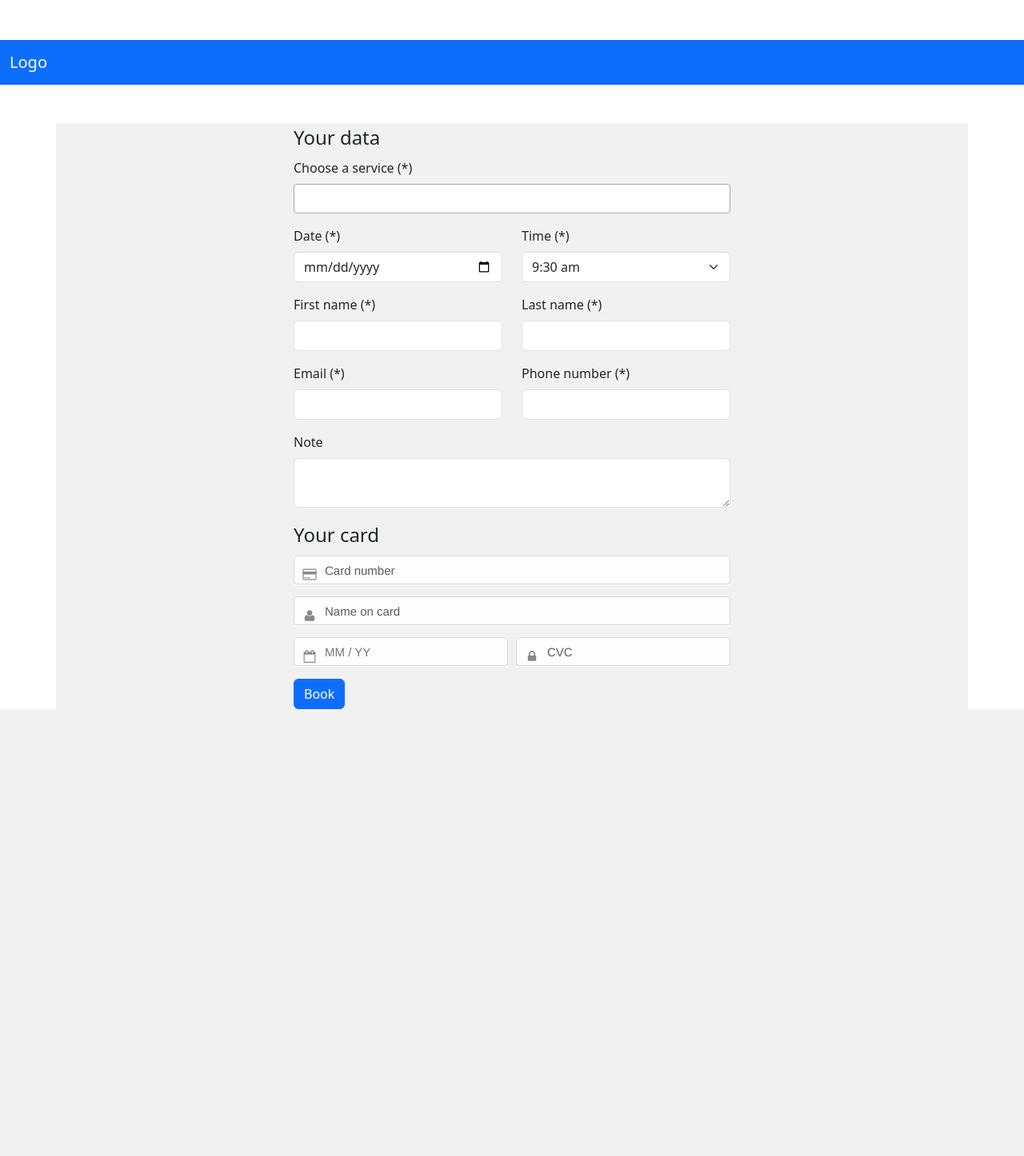
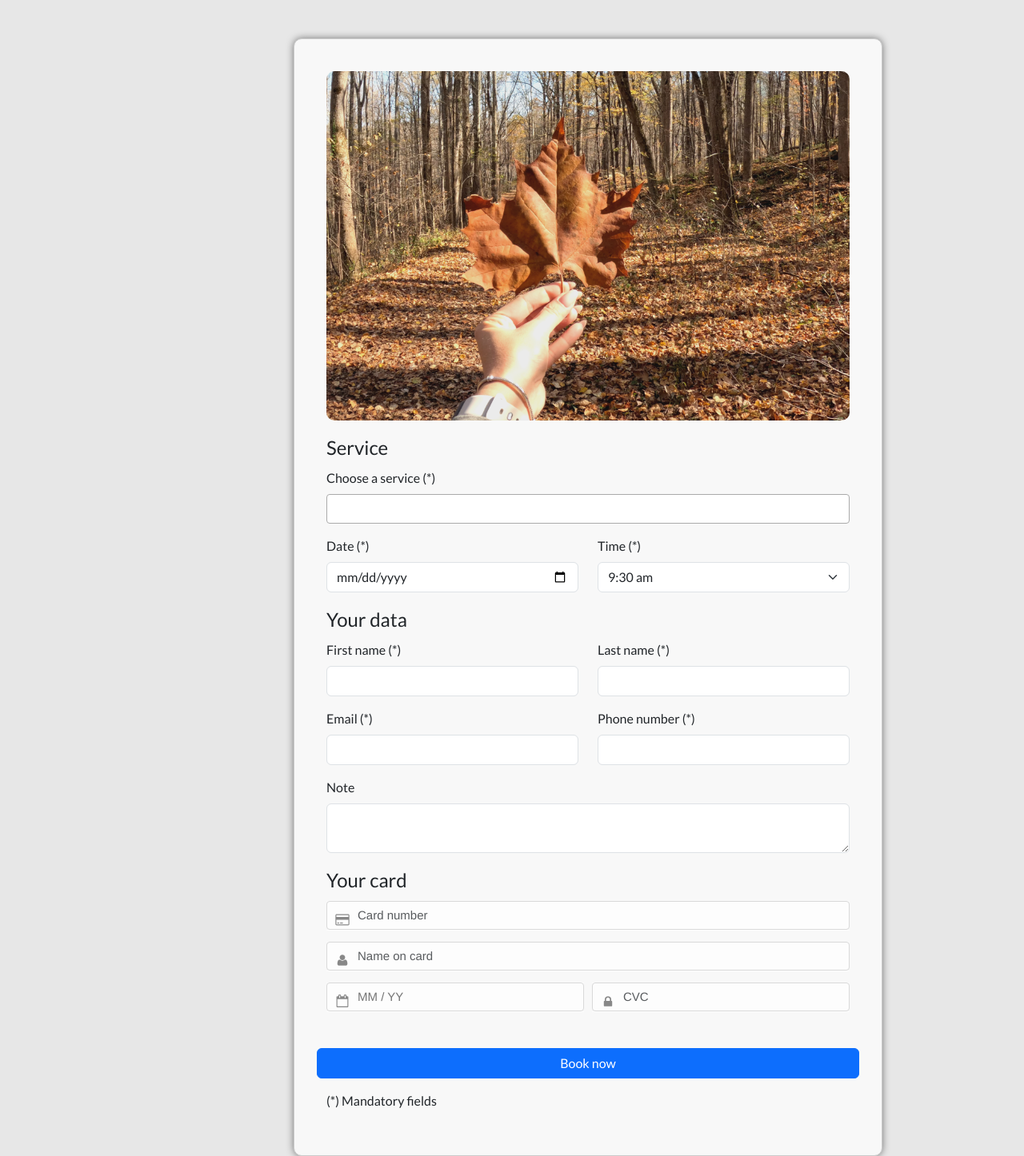
Before and after one commit to osliandy91/booking-php, a PHP site: page / in a window 1280 px wide. Shown: the whole page at 80% size. Before the commit the page ends 887 px from the top, so only its background shows below. Run offline with PHP 8.4, Linux system fonts and the light colour scheme; some libraries are stand-ins or nearby versions.

Commit message:
fix estilos

```diff
--- a/index.php
+++ b/index.php
@@ -3,32 +3,45 @@
 <head>
     <meta charset="UTF-8">
     <meta name="viewport" content="width=device-width, initial-scale=1.0">
-    <title>Formulario de Datos</title>
+    <title>Cucky nails booking</title>
     <link href="https://cdn.jsdelivr.net/npm/bootstrap@5.3.3/dist/css/bootstrap.min.css" rel="stylesheet" integrity="sha384-QWTKZyjpPEjISv5WaRU9OFeRpok6YctnYmDr5pNlyT2bRjXh0JMhjY6hW+ALEwIH" crossorigin="anonymous">
     <link href="./CardJs-master/card-js.min.css" rel="stylesheet" type="text/css"/>
     <link href="https://cdn.jsdelivr.net/npm/select2@4.1.0-rc.0/dist/css/select2.min.css" rel="stylesheet" />
+    <link rel="preconnect" href="https://fonts.gstatic.com">
+    <link href="https://fonts.googleapis.com/css2?family=Lato:wght@400;700&display=swap" rel="stylesheet">
+
+
     <style>
         body {
-            padding-top: 50px; /* Ajuste para el logo */
+            /*padding-top: 50px; !* Ajuste para el logo *!*/
+            font-family: 'Lato', sans-serif;
         }
     </style>
 </head>
-<body>
+<body  style="background-color: #e7e7e7">
 <!-- Navbar -->
-<nav class="navbar navbar-dark bg-primary">
-    <div class="container-fluid">
-        <a href="#" class="navbar-brand">Logo</a>
-    </div>
-</nav>
+<!--<nav class="navbar navbar-dark bg-primary">-->
+<!--    <div class="container-fluid">-->
+<!--        <a href="#" class="navbar-brand">Logo</a>-->
+<!--    </div>-->
+<!--</nav>-->
 
 <!-- Contenido principal -->
-<div class="container mt-5" style="background-color: #f1f1f1">
-    <div class="row">
-        <div class="col-lg-6 offset-lg-3">
+<div class="container mt-5">
+    <div class="row justify-content-center">
+        <div class="col-lg-8 offset-lg-2">
+            <div style="background-color: #f8f8f8; padding: 40px; border-radius: 10px; border: 1px solid #ccc; box-shadow: 0 0 10px rgba(0, 0, 0, 0.5);">
+
+                <div class="row mb-3">
+                    <div class="col">
+                        <img src="img/background.jpg" class="img-fluid" alt="Imagen" style="max-width: 100%; border-radius: 10px">
+                    </div>
+                </div>
+
             <form id="form_data_booking">
 
                 <fieldset>
-                    <legend>Your data</legend>
+                    <legend>Service</legend>
                 <div class="mb-3">
                     <label for="service" class="form-label">Choose a service (*)</label>
                     <select multiple class="form-select select2" id="service" name="service" required style="width: 100%">
@@ -41,7 +54,7 @@
                 <div class="row mb-3">
                     <div class="col">
                         <label for="date_book" class="form-label">Date (*)</label>
-                        <input type="date" class="form-control" id="date_book" required>
+                        <input type="date" class="form-control" id="date_book" required  min="<?php echo date('Y-m-d'); ?>">
                     </div>
                     <div class="col">
                         <label for="timeslot" class="form-label">Time (*)</label>
@@ -74,7 +87,10 @@
                         </select>
                     </div>
                 </div>
+                    </fieldset>
 
+                <fieldset>
+                    <legend>Your data</legend>
                 <div class="row mb-3">
                     <div class="col">
                         <label for="first_name" class="form-label">First name (*)</label>
@@ -114,11 +130,15 @@
                 </div>
                 </fieldset>
 
-                <button class="btn btn-primary" type="submit" name="action">Book</button>
+                <div class="row mb-3" style="text-align: center; margin-top: 30px">
+                <button class="btn btn-primary" type="submit" name="action">Book now</button>
+                </div>
             </form>
+                <p>(*) Mandatory fields</p>
         </div>
     </div>
 </div>
+
 
 <script src="https://code.jquery.com/jquery-1.11.3.min.js"></script>
 <script src="https://cdn.jsdelivr.net/npm/bootstrap@5.3.3/dist/js/bootstrap.bundle.min.js" integrity="sha384-YvpcrYf0tY3lHB60NNkmXc5s9fDVZLESaAA55NDzOxhy9GkcIdslK1eN7N6jIeHz" crossorigin="anonymous"></script>
```
Also changed, not shown: img/background.jpg (added).
